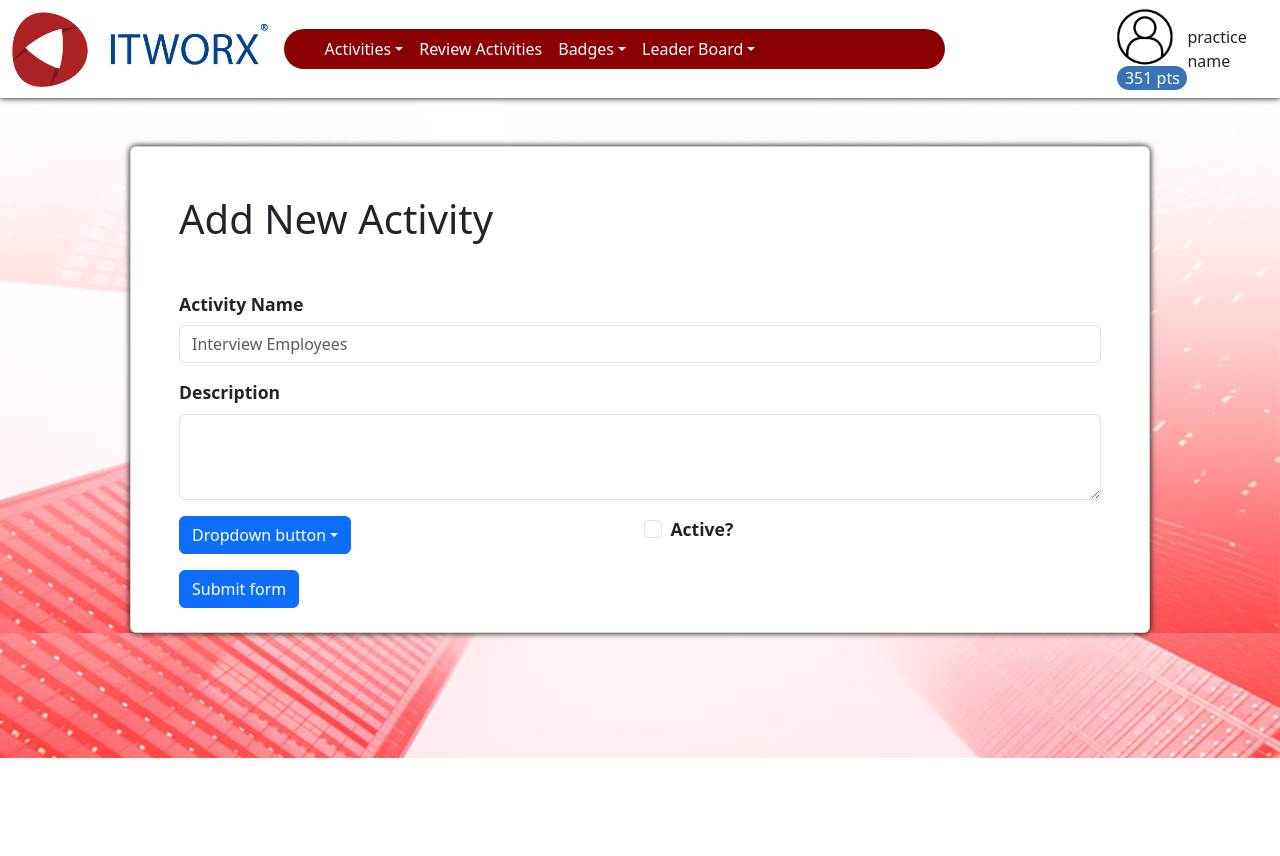
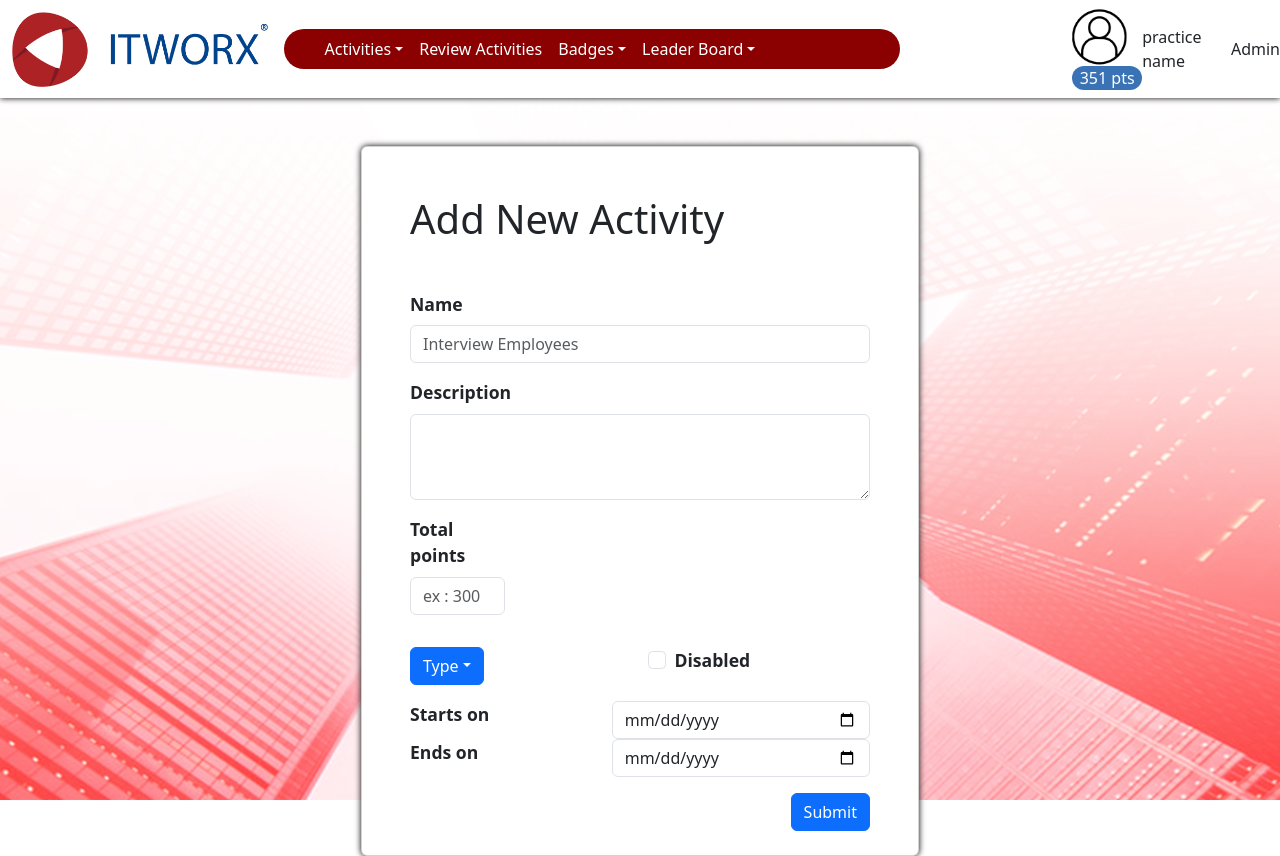
Before and after one commit to AbdalrahmanHafez/ITWorx-Gamification, a React (Create React App) app: page /AddActivity in a window 1280 px wide. Before the commit the page ends 800 px from the top, so only its background shows below. Built offline with nearby package versions, Linux system fonts and the light colour scheme.

Commit message:
CreateBadge

```diff
--- a/src/App.js
+++ b/src/App.js
@@ -8,14 +8,7 @@ import background from "./Images/bulding_bg_smaller.png";
 export default function App() {
   return (
     <>
-      <div
-        style={{
-          // backgroundColor: "gray",
-          backgroundImage: `url(${background})`,
-          backgroundRepeat: "no-repeat",
-          backgroundSize: "100% auto",
-        }}
-      >
+      <div>
         <Navbar />
         <Main />
       </div>
--- a/src/components/Navbar.js
+++ b/src/components/Navbar.js
@@ -166,6 +166,7 @@ const Navbar = () => {
         </div>
         <ProfilePic />
         <span>practice name</span>
+        {isAdmin && <span>Admin</span>}
       </nav>
     </div>
   );
--- a/src/pages/AddActivity.js
+++ b/src/pages/AddActivity.js
@@ -15,9 +15,11 @@ const AddActivitiy = () => {
   return (
     <div className="container my-5">
       <div
-        className="card mx-5"
+        className="card w-50 mx-auto"
         style={{
-          width: "auto",
+          borderStyle: "solid",
+          // width: "40vw",
+          justifyContent: "center",
           filter: "drop-shadow(0 0 0.2rem #000000)",
         }}
       >
@@ -27,20 +29,28 @@ const AddActivitiy = () => {
           style={{ fontWeight: "bold", fontSize: "110%" }}
         >
           <Form.Group className="mb-3" controlId="exampleForm.ControlInput1">
-            <Form.Label className="font-weight-bold">Activity Name</Form.Label>
+            <Form.Label className="font-weight-bold">Name</Form.Label>
             <Form.Control type="name" placeholder="Interview Employees" />
           </Form.Group>
           <Form.Group className="mb-3" controlId="exampleForm.ControlTextarea1">
             <Form.Label>Description</Form.Label>
             <Form.Control as="textarea" rows={3} />
           </Form.Group>
-          <Row className="g-2">
+          <Row className="g-3">
+            <Col xs={10}>
+              <Form.Group
+                className="mb-3 w-25"
+                controlId="exampleForm.ControlInput1"
+              >
+                <Form.Label className="font-weight-bold">
+                  Total points
+                </Form.Label>
+                <Form.Control type="name" placeholder="ex : 300" />
+              </Form.Group>
+            </Col>
             <Col md>
               <Form.Group className="mb-3">
-                <DropdownButton
-                  id="dropdown-basic-button"
-                  title="Dropdown button"
-                >
+                <DropdownButton id="dropdown-basic-button" title="Type">
                   <Dropdown.Item href="#/action-1">Developer</Dropdown.Item>
                   <Dropdown.Item href="#/action-2">NonDevelopers</Dropdown.Item>
                 </DropdownButton>
@@ -51,23 +61,34 @@ const AddActivitiy = () => {
                 <Form.Check
                   type="checkbox"
                   id={`default-checkbox`}
-                  label={`Active?`}
+                  label={`Disabled`}
                 />
               </Form.Group>
             </Col>
           </Row>
-
-          <div style={{ width: "auto" }}>
-            <Button
-              className="float-right"
-              style={{
-                display: "flex",
-                justifyContent: "right",
-                width: "auto",
-              }}
-              type="submit"
-            >
-              Submit form
+          <Row>
+            <Col>
+              <Form.Label className="font-weight-bold">Starts on</Form.Label>
+            </Col>
+            <Col xs={7}>
+              <Form.Control type="date" name="date_of_" />
+            </Col>
+          </Row>
+          <Row>
+            <Col>
+              <Form.Label className="font-weight-bold">Ends on</Form.Label>
+            </Col>
+            <Col xs={7}>
+              <Form.Control type="date" name="date_of_" />
+            </Col>
+          </Row>
+          <div
+            style={{
+              textAlign: "right",
+            }}
+          >
+            <Button className="mt-3" type="submit">
+              Submit
             </Button>
           </div>
         </Form>
--- a/src/pages/CreateBadge.js
+++ b/src/pages/CreateBadge.js
@@ -1,57 +1,84 @@
 import { React, useState, useEffect } from "react";
-import { DataGrid } from "@material-ui/data-grid";
 import "bootstrap/dist/css/bootstrap.min.css";
-import ActivitieService from "../services/ActivityService";
-import Table from "../components/Table";
+import {
+  Form,
+  DropdownButton,
+  Dropdown,
+  Button,
+  Row,
+  Col,
+} from "react-bootstrap";
 
 const CreateBadge = () => {
-  const handleSearch = (event) => {
-    const value = event.target.value;
-    console.log(value);
-  };
-  const columns = [
-    {
-      field: "name",
-      headerName: "Name",
-      width: 225,
-    },
-    {
-      field: "description",
-      headerName: "Description",
-      width: 500,
-    },
-    {
-      field: "points",
-      headerName: "Points",
-      width: 120,
-    },
-    {
-      field: "moreinfo",
-      headerName: "More Info",
-      description: "This column has a value getter and is not sortable.",
-      sortable: false,
-      width: 125,
-      // valueGetter: (params) =>
-      //   `${params.getValue(params.id, "firstName") || ""} ${
-      //     params.getValue(params.id, "lastName") || ""
-      //   }`
-    },
-  ];
+  //  Name, Description, Type, Points Needed, Enabled
 
-  const setRows = async () => {
-    return ActivitieService.getAll().then((res) => {
-      const result = res.data.map((obj, i) => ({
-        id: i,
-        name: obj.name,
-        description: obj.description,
-        points: obj.totalPoints,
-        moreinfo: "moreinfo",
-      }));
-      console.log("result", result);
-      return result;
-    });
-  };
-  return <h1>hel</h1>;
+  return (
+    <div className="container my-4">
+      <div
+        className="card w-50 mx-auto"
+        style={{
+          borderStyle: "solid",
+          // width: "40vw",
+          justifyContent: "center",
+          filter: "drop-shadow(0 0 0.2rem #000000)",
+        }}
+      >
+        <h1 className="m-5">Add New Badge</h1>
+        <Form
+          className="container px-5 mb-4 "
+          style={{ fontWeight: "bold", fontSize: "110%" }}
+        >
+          <Form.Group className="mb-3" controlId="exampleForm.ControlInput1">
+            <Form.Label className="font-weight-bold">Name</Form.Label>
+            <Form.Control type="name" placeholder="Interview Employees" />
+          </Form.Group>
+          <Form.Group className="mb-3" controlId="exampleForm.ControlTextarea1">
+            <Form.Label>Description</Form.Label>
+            <Form.Control as="textarea" rows={3} />
+          </Form.Group>
+          <Row className="g-3">
+            <Col xs={10}>
+              <Form.Group
+                className="mb-3 w-25"
+                controlId="exampleForm.ControlInput1"
+              >
+                <Form.Label className="font-weight-bold">
+                  Points Needed
+                </Form.Label>
+                <Form.Control type="name" placeholder="ex : 300" />
+              </Form.Group>
+            </Col>
+            <Col md>
+              <Form.Group className="mb-3">
+                <DropdownButton id="dropdown-basic-button" title="Type">
+                  <Dropdown.Item href="#/action-1">Developer</Dropdown.Item>
+                  <Dropdown.Item href="#/action-2">NonDevelopers</Dropdown.Item>
+                </DropdownButton>
+              </Form.Group>
+            </Col>
+            <Col>
+              <Form.Group className="mb-3">
+                <Form.Check
+                  type="checkbox"
+                  id={`default-checkbox`}
+                  label={`Disabled`}
+                />
+              </Form.Group>
+            </Col>
+          </Row>
+          <div
+            style={{
+              textAlign: "right",
+            }}
+          >
+            <Button className="mt-3" type="submit">
+              Submit
+            </Button>
+          </div>
+        </Form>
+      </div>
+    </div>
+  );
 };
 
 export default CreateBadge;
--- a/src/pages/Main.js
+++ b/src/pages/Main.js
@@ -2,11 +2,10 @@ import React from "react";
 import { Redirect, Switch, Route } from "react-router-dom";
 import fakeAuth from "fake-auth";
 
-import Home from "./Slideshow";
+import Slideshow from "./Slideshow";
 import AllActivities from "./AllActivities";
 import NewActivities from "./NewActivities";
 import YourActivities from "./YourActivities";
-import AddActivitiy from "./AddActivity";
 import ActivityView from "./ActivityView";
 import EditBadge from "./EditBadge";
 import CreateBadge from "./CreateBadge";
@@ -46,7 +45,7 @@ const Main = () => {
   return (
     <Switch>
       {/* The Switch decides which component to show based on the current URL.*/}
-      <Route exact path="/" component={Home}></Route>
+      <Route exact path="/" component={Slideshow}></Route>
       <Route exact path="/AllActivities" component={AllActivities}></Route>
       <Route exact path="/NewActivities" component={NewActivities}></Route>
       <Route exact path="/YourActivities" component={YourActivities}></Route>
--- a/src/pages/Slideshow.js
+++ b/src/pages/Slideshow.js
@@ -10,7 +10,7 @@ const Slideshow = () => {
     >
       <Carousel variant="dark" pause="hover" nextLabel="" prevLabel="">
         <Carousel.Item>
-          <div style={{ height: "70vh" }}></div>
+          <div style={{ height: "60vh" }}></div>
           <Carousel.Caption>
             <div
               class="card"
@@ -72,7 +72,7 @@ const Slideshow = () => {
         </Carousel.Item>
 
         <Carousel.Item>
-          <div style={{ height: "70vh" }}></div>
+          <div style={{ height: "60vh" }}></div>
 
           <Carousel.Caption>
             <div
--- a/src/styles.css
+++ b/src/styles.css
@@ -2,8 +2,23 @@
   font-family: sans-serif;
   text-align: center;
 }
+
 body {
-  background-image: url("./Images/bulding_bg_smaller.png") !important;
+  background-color: gray;
+  background-image: url("./Images/bulding_bg_smaller.png");
+  height: 100vh;
+
+  /* Center and scale the image nicely */
+  background-position: center;
+  background-repeat: no-repeat;
+  background-size: cover;
+  background-attachment: fixed;
+}
+
+body,
+html {
+  height: 100%;
+  margin: 0;
 }
 
 .Logo {
@@ -41,8 +56,7 @@ nav {
 }
 
 .Slideshow {
-  height: 1500px;
-  width: auto;
+  height: 80vh;
 }
 
 /* .carousel-control-prev-icon,
```
Also changed, not shown: src/pages/EditBadge.js (+22 -50 lines).
